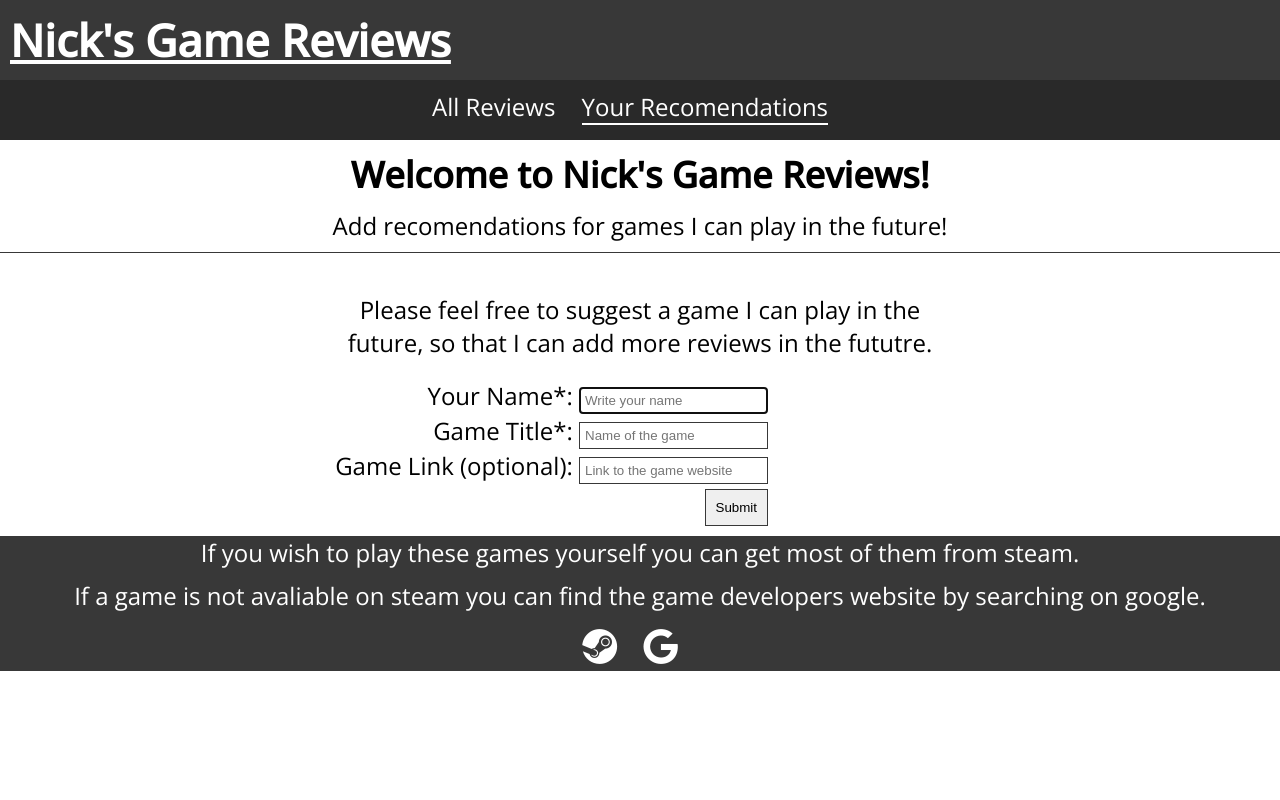
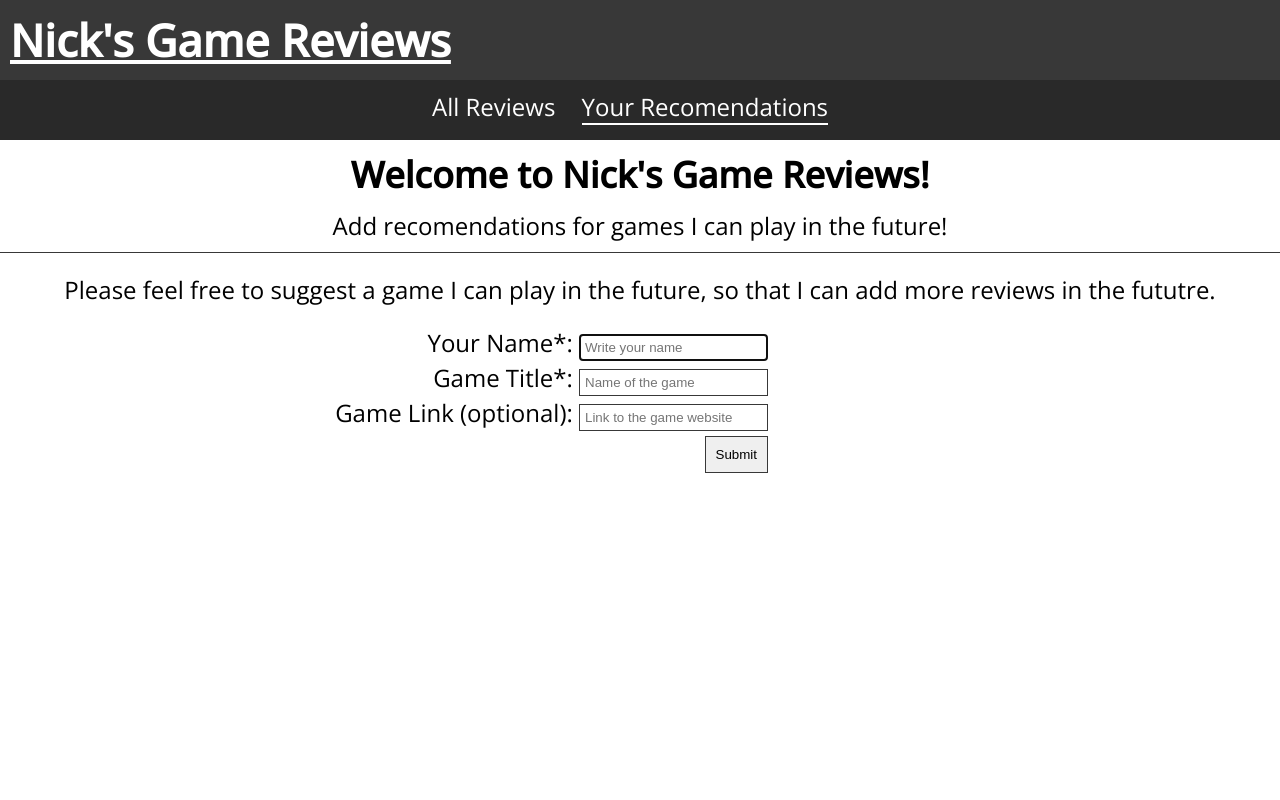
Before and after one commit to bricboi/Nick-s-Game-Reviews, a plain HTML site: page your-recomendations.html in a window 1280 px wide. Shown: the top 800 px of the page. Drawn offline with nearby package versions, Linux system fonts and the light colour scheme.

Commit message:
Add better css styling on the website

```diff
--- a/assets/css/style.css
+++ b/assets/css/style.css
@@ -28,7 +28,6 @@ h2 {
 
 header {
     background-color: #383838;
-    position: hidden;
     width: 100%;
 }
 
@@ -112,7 +111,6 @@ header a {
     margin-top: 10px;
     margin-bottom: 10px;
     text-align: left;
-    overflow: none;
 }
 
 .review-text p {
@@ -139,6 +137,11 @@ header a {
     text-align: right;
     margin-right: 40%;
     margin-top: 20px;
+    margin-bottom: 350px;
+}
+
+.form-text {
+    margin-top: 20px;
 }
 
 input {
@@ -157,6 +160,8 @@ input {
 footer {
     background-color: #383838;
     width: 100%;
+    margin-top: 100px;
+    padding: 20px 0;
 }
 
 footer a {
--- a/your-recomendations.html
+++ b/your-recomendations.html
@@ -29,10 +29,11 @@
     </section>
     <hr />
     <section id="reviews">
-      <div class="review-box">
+      <div>
+        <div class="form-text">
           <p>
-          Please feel free to suggest a game I can play in the future, so that I
-          can add more reviews in the fututre.
+            Please feel free to suggest a game I can play in the future, so that
+            I can add more reviews in the fututre.
           </p>
         </div>
         <div id="form-box">
@@ -63,6 +64,7 @@
             /><br />
             <input type="submit" value="Submit" id="submit" />
           </form>
+        </div>
       </div>
     </section>
     <footer>
```
Lines whose indentation alone changed are shown as unchanged.
